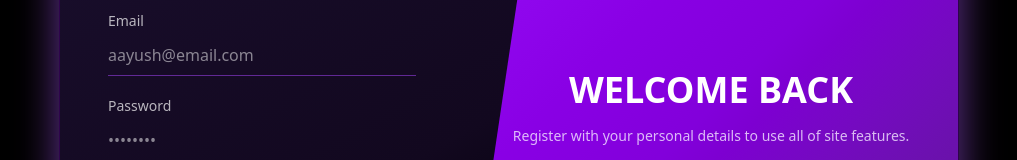
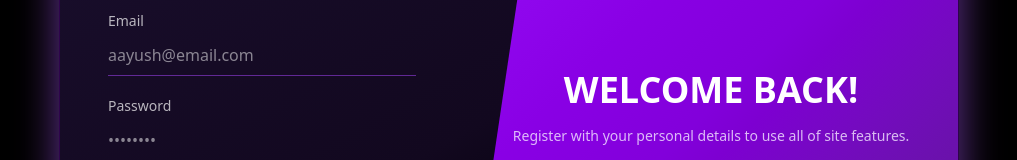
Before and after one commit to AayushShrestha6163/web_Futsal_booking_system, a Next.js app: page /login in a window 1280 px wide. Shown: the part 292-452 px from the top of the page, without its empty margins (131-1148 px from the left). Built offline with nearby package versions, Linux system fonts and the light colour scheme.

Commit message:
solving errors

```diff
--- a/app/(auth)/login/page.tsx
+++ b/app/(auth)/login/page.tsx
@@ -14,7 +14,7 @@ export default function Page() {
 
         <div className="absolute right-0 top-0 h-full w-[55%] bg-gradient-to-br from-purple-600 via-purple-700 to-purple-900 clip-diagonal flex items-center justify-center text-center px-10">
           <div>
-            <h2 className="text-4xl font-bold text-white">WELCOME BACK</h2>
+            <h2 className="text-4xl font-bold text-white">WELCOME BACK!</h2>
             <p className="mt-4 text-sm text-purple-100/80">
               Register with your personal details to use all of site features.
             </p>
```
